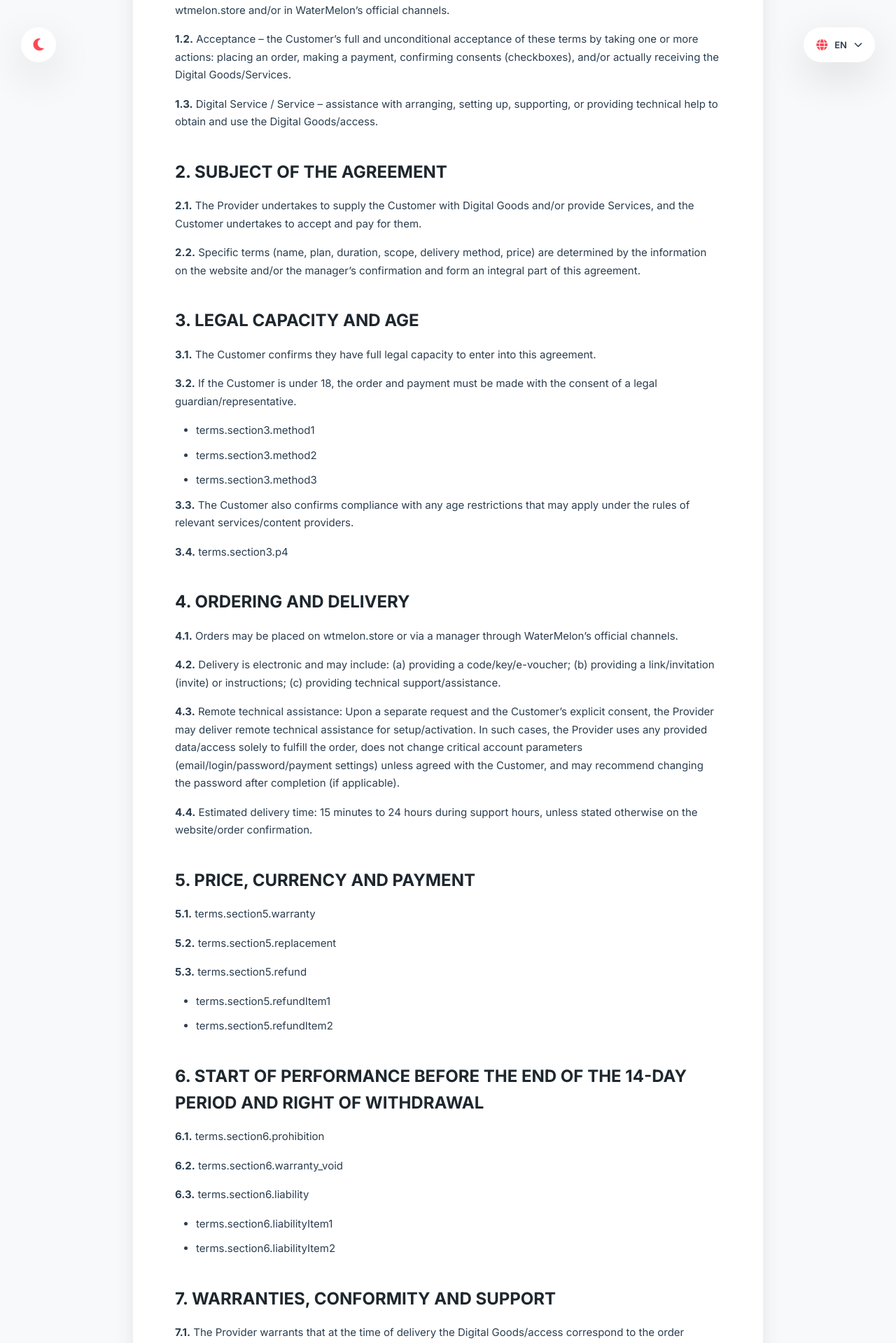
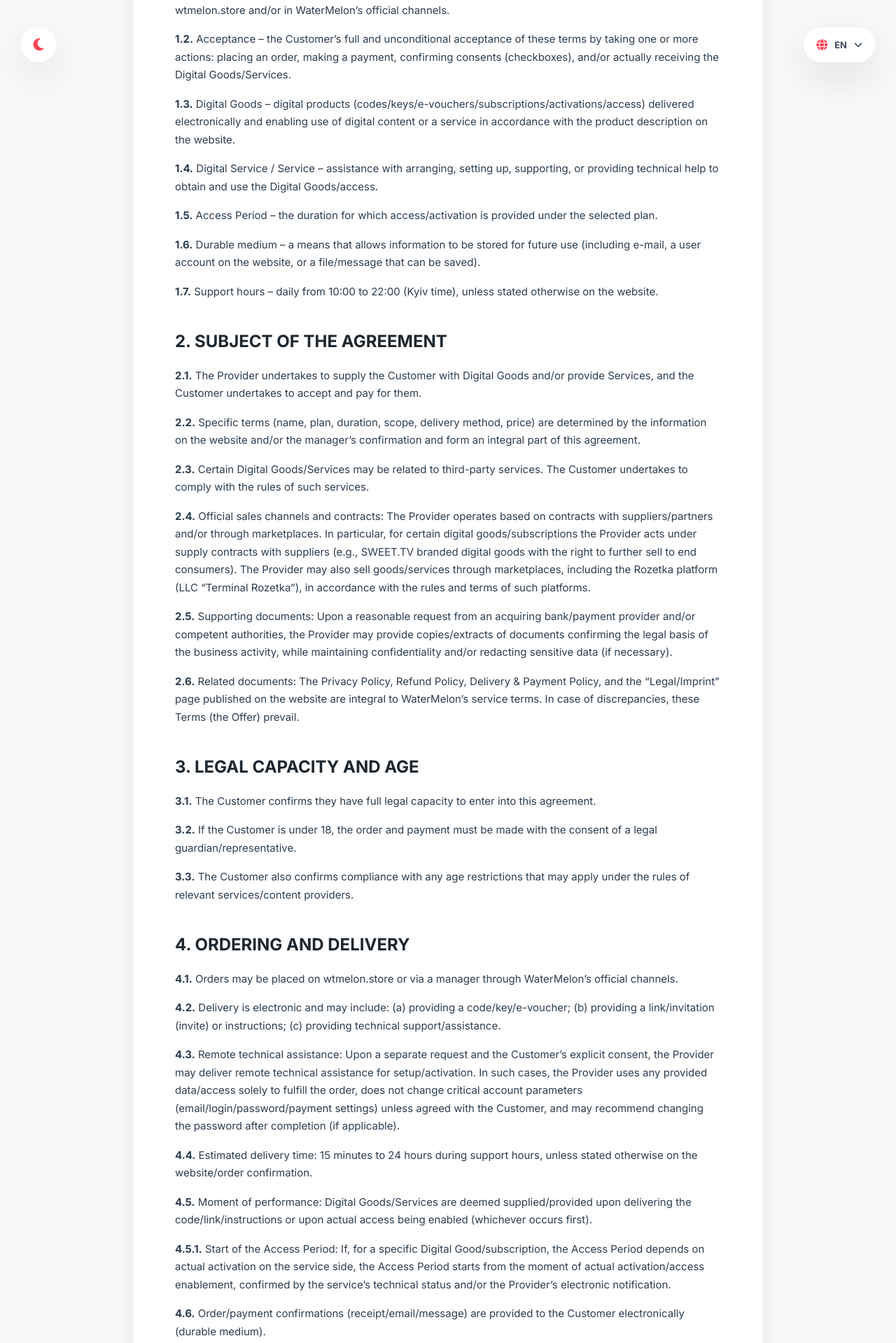
Before and after one commit to Kybikov/wtmelon, a Vue app: page /terms in a window 1280 px wide. Shown: the part 681-2600 px from the top of the page at 70% size. Built offline with nearby package versions, Linux system fonts and the light colour scheme; the HTML template or start-up script is replaced by a standard one.

Commit message:
Updated Terms.vue

```diff
--- a/src/pages/Delivery.vue
+++ b/src/pages/Delivery.vue
@@ -40,10 +40,23 @@
 
         <section>
           <h2>{{ t('delivery.section5.title') }}</h2>
+          <p>{{ t('delivery.section5.p1') }}</p>
+          <p>{{ t('delivery.section5.p2') }}</p>
+        </section>
+
+        <section>
+          <h2>{{ t('delivery.section6.title') }}</h2>
+          <p>{{ t('delivery.section6.p1') }}</p>
+          <p>{{ t('delivery.section6.p2') }}</p>
+        </section>
+
+        <section>
+          <h2>{{ t('delivery.section7.title') }}</h2>
           <p>
-            {{ t('delivery.section5.contact') }}<br>
-            <strong>{{ t('delivery.section5.telegram') }}</strong><br>
-            <strong>{{ t('delivery.section5.email') }}</strong>
+            {{ t('delivery.section7.contact') }}<br>
+            <strong>{{ t('delivery.section7.telegram') }}</strong><br>
+            <strong>{{ t('delivery.section7.email') }}</strong><br>
+            <strong>{{ t('delivery.section7.phone') }}</strong>
           </p>
         </section>
       </div>
--- a/src/pages/Privacy.vue
+++ b/src/pages/Privacy.vue
@@ -57,6 +57,7 @@
           <ul>
             <li>{{ t('privacy.section5.item1') }}</li>
             <li>{{ t('privacy.section5.item2') }}</li>
+            <li>{{ t('privacy.section5.item3') }}</li>
           </ul>
           <p>{{ t('privacy.section5.note') }}</p>
         </section>
@@ -65,6 +66,7 @@
           <h2>{{ t('privacy.section6.title') }}</h2>
           <p><strong>6.1.</strong> {{ t('privacy.section6.p1') }}</p>
           <p><strong>6.2.</strong> {{ t('privacy.section6.p2') }}</p>
+          <p><strong>6.3.</strong> {{ t('privacy.section6.p3') }}</p>
         </section>
 
         <section>
--- a/src/pages/Refund.vue
+++ b/src/pages/Refund.vue
@@ -27,6 +27,7 @@
           <ul>
             <li>{{ t('refund.section3.item1') }}</li>
             <li>{{ t('refund.section3.item2') }}</li>
+            <li>{{ t('refund.section3.item3') }}</li>
           </ul>
         </section>
 
--- a/src/pages/Requisites.vue
+++ b/src/pages/Requisites.vue
@@ -10,6 +10,7 @@
           <p><strong>{{ t('requisites.section1.company') }}</strong> {{ t('requisites.section1.companyName') }}</p>
           <p><strong>{{ t('requisites.section1.registration') }}</strong> {{ t('requisites.section1.registrationNumber') }}</p>
           <p><strong>{{ t('requisites.section1.vat') }}</strong> {{ t('requisites.section1.vatNumber') }}</p>
+          <p><strong>{{ t('requisites.section1.brand') }}</strong> {{ t('requisites.section1.brandName') }}</p>
         </section>
 
         <section>
@@ -20,10 +21,10 @@
 
         <section>
           <h2>{{ t('requisites.section3.title') }}</h2>
-          <p><strong>{{ t('requisites.section3.email') }}</strong> wtmelon.ua@gmail.com</p>
-          <p><strong>{{ t('requisites.section3.phone') }}</strong> +380 63 308 42 44</p>
-          <p><strong>{{ t('requisites.section3.telegram') }}</strong> @WTmelon</p>
-          <p><strong>{{ t('requisites.section3.website') }}</strong> wtmelon.site</p>
+          <p><strong>{{ t('requisites.section3.email') }}</strong> {{ t('requisites.section3.emailValue') }}</p>
+          <p><strong>{{ t('requisites.section3.phone') }}</strong> {{ t('requisites.section3.phoneValue') }}</p>
+          <p><strong>{{ t('requisites.section3.telegram') }}</strong> {{ t('requisites.section3.telegramValue') }}</p>
+          <p><strong>{{ t('requisites.section3.website') }}</strong> {{ t('requisites.section3.websiteValue') }}</p>
         </section>
 
         <section>
@@ -31,6 +32,7 @@
           <p><strong>{{ t('requisites.section4.bank') }}</strong> {{ t('requisites.section4.bankName') }}</p>
           <p><strong>{{ t('requisites.section4.iban') }}</strong> {{ t('requisites.section4.ibanNumber') }}</p>
           <p><strong>{{ t('requisites.section4.swift') }}</strong> {{ t('requisites.section4.swiftCode') }}</p>
+          <p><em>{{ t('requisites.section4.note') }}</em></p>
         </section>
 
         <section>
--- a/src/pages/Terms.vue
+++ b/src/pages/Terms.vue
@@ -17,26 +17,28 @@
           <h2>{{ t('terms.section1.title') }}</h2>
           <p><strong>1.1.</strong> {{ t('terms.section1.offer') }}</p>
           <p><strong>1.2.</strong> {{ t('terms.section1.acceptance') }}</p>
-          <p><strong>1.3.</strong> {{ t('terms.section1.service') }}</p>
+          <p><strong>1.3.</strong> {{ t('terms.section1.digitalGoods') }}</p>
+          <p><strong>1.4.</strong> {{ t('terms.section1.service') }}</p>
+          <p><strong>1.5.</strong> {{ t('terms.section1.period') }}</p>
+          <p><strong>1.6.</strong> {{ t('terms.section1.durableMedium') }}</p>
+          <p><strong>1.7.</strong> {{ t('terms.section1.supportHours') }}</p>
         </section>
 
         <section>
           <h2>{{ t('terms.section2.title') }}</h2>
           <p><strong>2.1.</strong> {{ t('terms.section2.p1') }}</p>
           <p><strong>2.2.</strong> {{ t('terms.section2.p2') }}</p>
+          <p><strong>2.3.</strong> {{ t('terms.section2.p3') }}</p>
+          <p><strong>2.4.</strong> {{ t('terms.section2.p4') }}</p>
+          <p><strong>2.5.</strong> {{ t('terms.section2.p5') }}</p>
+          <p><strong>2.6.</strong> {{ t('terms.section2.p6') }}</p>
         </section>
 
         <section>
           <h2>{{ t('terms.section3.title') }}</h2>
           <p><strong>3.1.</strong> {{ t('terms.section3.p1') }}</p>
           <p><strong>3.2.</strong> {{ t('terms.section3.p2') }}</p>
-          <ul>
-            <li>{{ t('terms.section3.method1') }}</li>
-            <li>{{ t('terms.section3.method2') }}</li>
-            <li>{{ t('terms.section3.method3') }}</li>
-          </ul>
           <p><strong>3.3.</strong> {{ t('terms.section3.p3') }}</p>
-          <p><strong>3.4.</strong> {{ t('terms.section3.p4') }}</p>
         </section>
 
         <section>
@@ -45,49 +47,94 @@
           <p><strong>4.2.</strong> {{ t('terms.section4.p2') }}</p>
           <p><strong>4.3.</strong> {{ t('terms.section4.p3') }}</p>
           <p><strong>4.4.</strong> {{ t('terms.section4.p4') }}</p>
+          <p><strong>4.5.</strong> {{ t('terms.section4.p5') }}</p>
+          <p><strong>4.5.1.</strong> {{ t('terms.section4.p51') }}</p>
+          <p><strong>4.6.</strong> {{ t('terms.section4.p6') }}</p>
         </section>
 
         <section>
           <h2>{{ t('terms.section5.title') }}</h2>
-          <p><strong>5.1.</strong> {{ t('terms.section5.warranty') }}</p>
-          <p><strong>5.2.</strong> {{ t('terms.section5.replacement') }}</p>
-          <p><strong>5.3.</strong> {{ t('terms.section5.refund') }}</p>
-          <ul>
-            <li>{{ t('terms.section5.refundItem1') }}</li>
-            <li>{{ t('terms.section5.refundItem2') }}</li>
-          </ul>
+          <p><strong>5.1.</strong> {{ t('terms.section5.p1') }}</p>
+          <p><strong>5.2.</strong> {{ t('terms.section5.p2') }}</p>
+          <p><strong>5.3.</strong> {{ t('terms.section5.p3') }}</p>
+          <p><strong>5.4.</strong> {{ t('terms.section5.p4') }}</p>
+          <p><strong>5.5.</strong> {{ t('terms.section5.p5') }}</p>
         </section>
 
         <section>
           <h2>{{ t('terms.section6.title') }}</h2>
-          <p><strong>6.1.</strong> {{ t('terms.section6.prohibition') }}</p>
-          <p><strong>6.2.</strong> {{ t('terms.section6.warranty_void') }}</p>
-          <p><strong>6.3.</strong> {{ t('terms.section6.liability') }}</p>
-          <ul>
-            <li>{{ t('terms.section6.liabilityItem1') }}</li>
-            <li>{{ t('terms.section6.liabilityItem2') }}</li>
-          </ul>
+          <p><strong>6.1.</strong> {{ t('terms.section6.p1') }}</p>
+          <p><strong>6.2.</strong> {{ t('terms.section6.p2') }}</p>
+          <p><strong>6.3.</strong> {{ t('terms.section6.p3') }}</p>
+          <p><strong>6.4.</strong> {{ t('terms.section6.p4') }}</p>
+          <p><strong>6.5.</strong> {{ t('terms.section6.p5') }}</p>
         </section>
 
         <section>
           <h2>{{ t('terms.section7.title') }}</h2>
           <p><strong>7.1.</strong> {{ t('terms.section7.p1') }}</p>
           <p><strong>7.2.</strong> {{ t('terms.section7.p2') }}</p>
+          <p><strong>7.3.</strong> {{ t('terms.section7.p3') }}</p>
+          <p><strong>7.4.</strong> {{ t('terms.section7.p4') }}</p>
         </section>
 
         <section>
           <h2>{{ t('terms.section8.title') }}</h2>
           <p><strong>8.1.</strong> {{ t('terms.section8.p1') }}</p>
+          <p><strong>8.2.</strong> {{ t('terms.section8.p2') }}</p>
+          <p><strong>8.3.</strong> {{ t('terms.section8.p3') }}</p>
+          <p><strong>8.4.</strong> {{ t('terms.section8.p41') }}</p>
+          <p><strong>8.5.</strong> {{ t('terms.section8.p5') }}</p>
+          <p><strong>8.6.</strong> {{ t('terms.section8.p6') }}</p>
         </section>
 
         <section>
           <h2>{{ t('terms.section9.title') }}</h2>
+          <p><strong>9.1.</strong> {{ t('terms.section9.p1') }}</p>
+          <p><strong>9.2.</strong> {{ t('terms.section9.p2') }}</p>
+          <p><strong>{{ t('terms.section9.liability') }}</strong></p>
+          <ul>
+            <li>{{ t('terms.section9.liabilityItem1') }}</li>
+            <li>{{ t('terms.section9.liabilityItem2') }}</li>
+            <li>{{ t('terms.section9.liabilityItem3') }}</li>
+            <li>{{ t('terms.section9.liabilityItem4') }}</li>
+          </ul>
+        </section>
+
+        <section>
+          <h2>{{ t('terms.section10.title') }}</h2>
+          <p><strong>10.1.</strong> {{ t('terms.section10.p1') }}</p>
+          <p><strong>10.2.</strong> {{ t('terms.section10.p2') }}</p>
+        </section>
+
+        <section>
+          <h2>{{ t('terms.section11.title') }}</h2>
+          <p><strong>11.1.</strong> {{ t('terms.section11.p1') }}</p>
+        </section>
+
+        <section>
+          <h2>{{ t('terms.section12.title') }}</h2>
+          <p><strong>12.1.</strong> {{ t('terms.section12.p1') }}</p>
+          <p><strong>12.2.</strong> {{ t('terms.section12.p2') }}</p>
+          <p><strong>12.3.</strong> {{ t('terms.section12.p3') }}</p>
+        </section>
+
+        <section>
+          <h2>{{ t('terms.section13.title') }}</h2>
+          <p><strong>13.1.</strong> {{ t('terms.section13.p1') }}</p>
+          <p><strong>13.2.</strong> {{ t('terms.section13.p2') }}</p>
+          <p><strong>13.3.</strong> {{ t('terms.section13.p3') }}</p>
+        </section>
+
+        <section>
+          <h2>{{ t('terms.section14.title') }}</h2>
           <p>
-            <strong>{{ t('terms.section9.company') }}</strong><br>
-            {{ t('terms.section9.code') }}<br>
-            {{ t('terms.section9.address') }}<br>
-            {{ t('terms.section9.email') }}<br>
-            {{ t('terms.section9.phone') }}
+            <strong>{{ t('terms.section14.company') }}</strong><br>
+            {{ t('terms.section14.code') }}<br>
+            {{ t('terms.section14.address') }}<br>
+            {{ t('terms.section14.email') }}<br>
+            {{ t('terms.section14.phone') }}<br>
+            {{ t('terms.section14.brand') }}
           </p>
         </section>
       </div>
```
